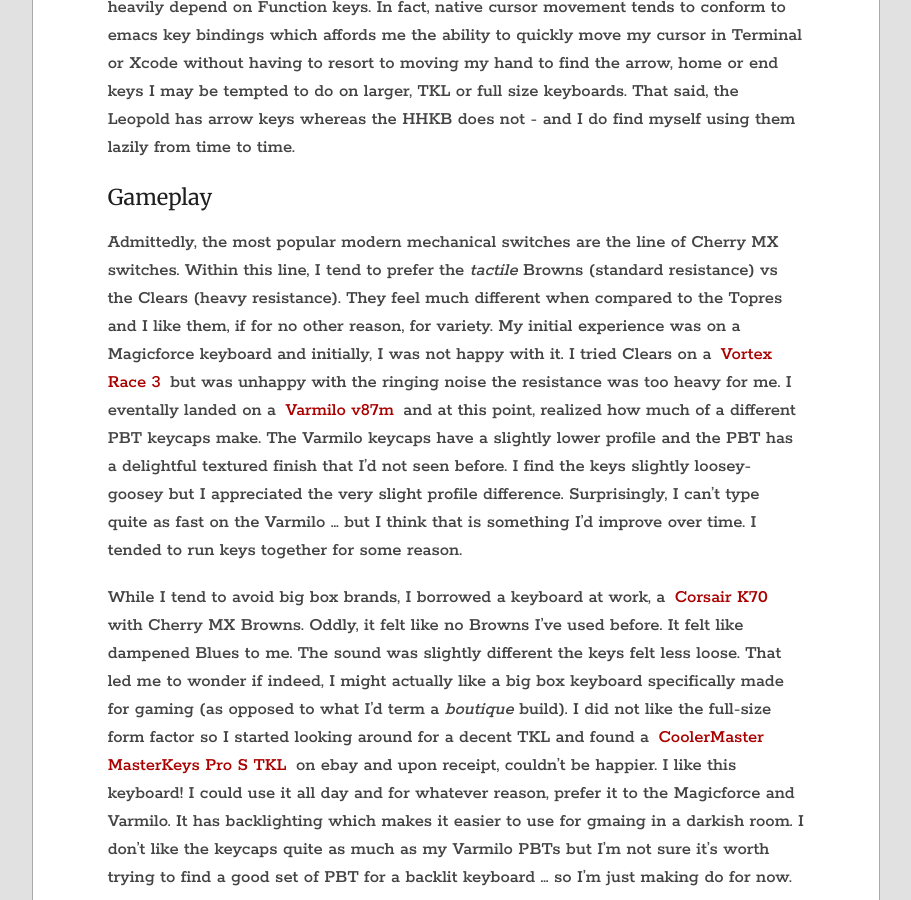
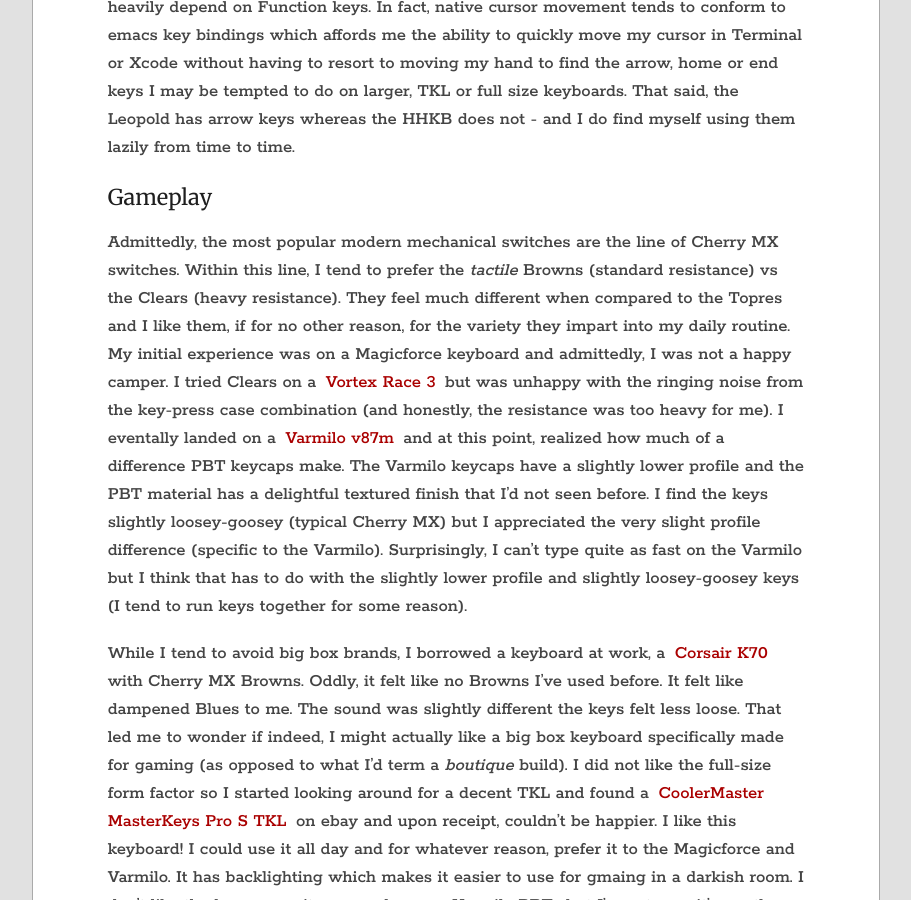
Before and after one commit to EffectiveProgramming-Websites/com.effectiveprogramming.blog, a Jekyll site: the page built from workstation/_posts/2020-05-16-mechanical-keyboards-favorites.md, in a window 1280 px wide and 900 px high, scrolled down 1017 px. Shown: the whole window, without its empty margins (184-1095 px from the left). Built offline with Jekyll 4.4.1, drawn with Linux system fonts in a browser that asks for light colours.

Commit message:
Update some of the language

```diff
--- a/workstation/_posts/2020-05-16-mechanical-keyboards-favorites.md
+++ b/workstation/_posts/2020-05-16-mechanical-keyboards-favorites.md
@@ -15,7 +15,7 @@ I should note that I'm typically using a Mac and most software I run on the Mac
 
 ### Gameplay
 
-Admittedly, the most popular modern mechanical switches are the line of Cherry MX switches. Within this line, I tend to prefer the _tactile_ Browns (standard resistance) vs the Clears (heavy resistance). They feel much different when compared to the Topres and I like them, if for no other reason, for variety. My initial experience was on a Magicforce keyboard and initially, I was not happy with it. I tried Clears on a [Vortex Race 3](https://mechanicalkeyboards.com/shop/index.php?l=product_list&c=455) but was unhappy with the ringing noise the resistance was too heavy for me. I eventally landed on a [Varmilo v87m](https://mechanicalkeyboards.com/shop/index.php?l=product_detail&p=3507) and at this point, realized how much of a different PBT keycaps make. The Varmilo keycaps have a slightly lower profile and the PBT has a delightful textured finish that I'd not seen before. I find the keys slightly loosey-goosey but I appreciated the very slight profile difference. Surprisingly, I can't type quite as fast on the Varmilo &hellip; but I think that is something I'd improve over time. I tended to run keys together for some reason.
+Admittedly, the most popular modern mechanical switches are the line of Cherry MX switches. Within this line, I tend to prefer the _tactile_ Browns (standard resistance) vs the Clears (heavy resistance). They feel much different when compared to the Topres and I like them, if for no other reason, for the variety they impart into my daily routine. My initial experience was on a Magicforce keyboard and admittedly, I was not a happy camper. I tried Clears on a [Vortex Race 3](https://mechanicalkeyboards.com/shop/index.php?l=product_list&c=455) but was unhappy with the ringing noise from the key-press case combination (and honestly, the resistance was too heavy for me). I eventally landed on a [Varmilo v87m](https://mechanicalkeyboards.com/shop/index.php?l=product_detail&p=3507) and at this point, realized how much of a difference PBT keycaps make. The Varmilo keycaps have a slightly lower profile and the PBT material has a delightful textured finish that I'd not seen before. I find the keys slightly loosey-goosey (typical Cherry MX) but I appreciated the very slight profile difference (specific to the Varmilo). Surprisingly, I can't type quite as fast on the Varmilo but I think that has to do with the slightly lower profile and slightly loosey-goosey keys (I tend to run keys together for some reason).
 
 While I tend to avoid big box brands, I borrowed a keyboard at work, a [Corsair K70](https://www.corsair.com/ww/en/Categories/Products/Gaming-Keyboards/CORSAIR-Gaming-K70-Mechanical-Gaming-Keyboard-%E2%80%94-CHERRY%C2%AE-MX-Brown-%28ND%29/p/CH-9000116-ND) with Cherry MX Browns. Oddly, it felt like no Browns I've used before. It felt like dampened Blues to me. The sound was slightly different the keys felt less loose. That led me to wonder if indeed, I might actually like a big box keyboard specifically made for gaming (as opposed to what I'd term a _boutique_ build). I did not like the full-size form factor so I started looking around for a decent TKL and found a [CoolerMaster MasterKeys Pro S TKL](https://www.coolermaster.com/catalog/peripheral/keyboards/masterkeys-pro-s/) on ebay and upon receipt, couldn't be happier. I like this keyboard! I could use it all day and for whatever reason, prefer it to the Magicforce and Varmilo. It has backlighting which makes it easier to use for gmaing in a darkish room. I don't like the keycaps quite as much as my Varmilo PBTs but I'm not sure it's worth trying to find a good set of PBT for a backlit keyboard &hellip; so I'm just making do for now.
 
```
